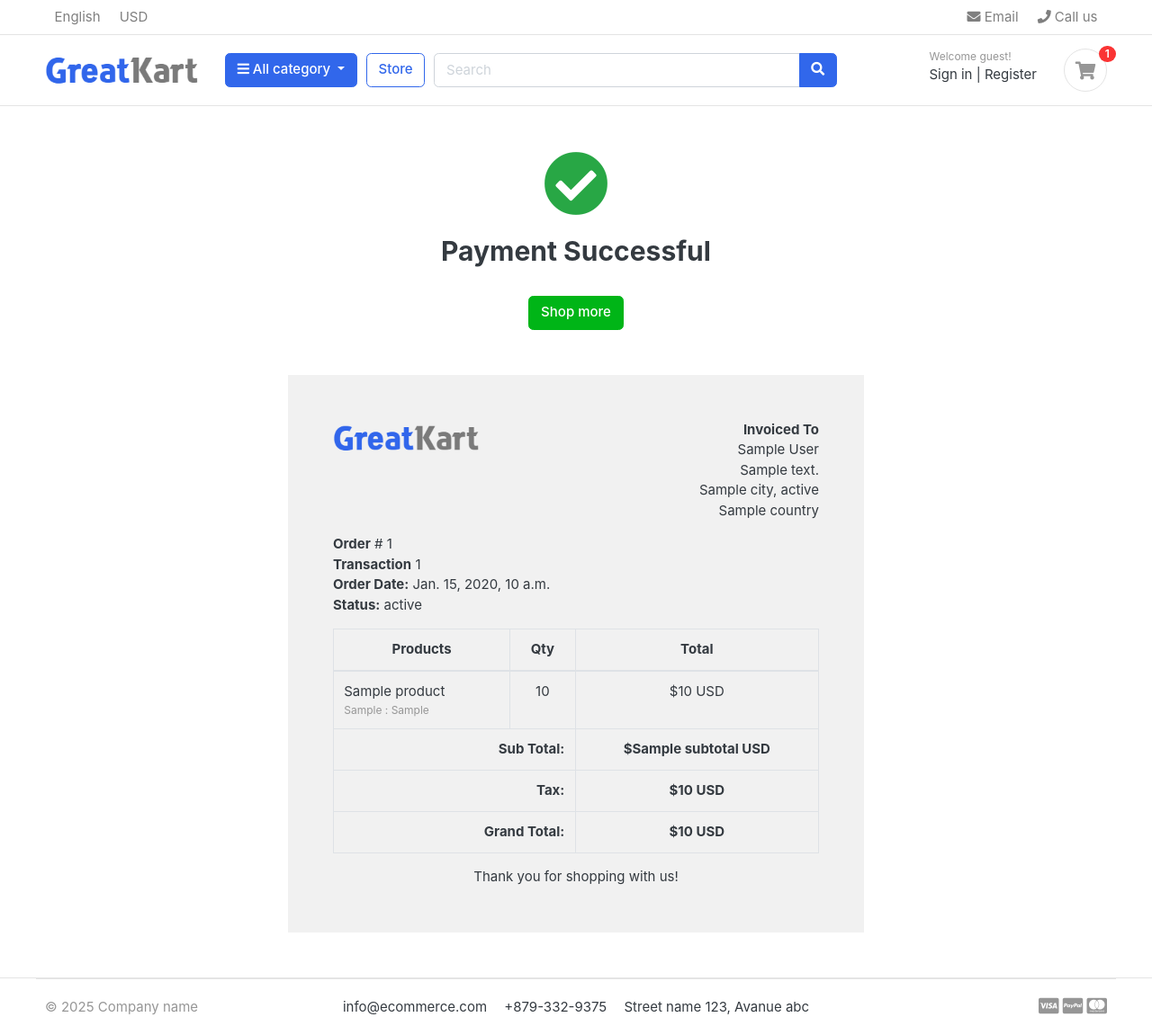
After one commit to dayforlife/django-e-commerce, a Django app: template templates/orders/order_complete.html in a window 1280 px wide. The commit adds this page. Shown: the whole page at 90% size. Run offline with Django 5.2, Linux system fonts and the light colour scheme; the template is opened without the code that fills it: most values are stand-ins (such as "Sample title", 1, 10 or a date in 2020); some libraries are stand-ins or nearby versions; some web fonts are replaced.

Commit message:
done: ordering created order invoice

```diff
--- a/orders/urls.py
+++ b/orders/urls.py
@@ -5,5 +5,5 @@ urlpatterns = [
     path('place_order/', views.place_order, name='place_order'),
 
     path('payments/', views.payments, name='payments'),
-
+    path('order_complete/', views.order_complete, name='order_complete'),
 ]
--- /dev/null
+++ b/templates/orders/order_complete.html
@@ -0,0 +1,121 @@
+{% extends 'base.html' %}
+{% load static %}
+
+{% block content %}
+
+
+<div class="container" style="margin-top: 50px;">
+    <center><i class="fas fa-check-circle" style="font-size: 72px;margin-bottom: 20px;color: #28A745;"></i></center>
+    <h2 class="text-center">Payment Successful</h2>
+    <br>
+    <div class="text-center">
+        <a href="{% url 'store' %}" class="btn btn-success">Shop more</a>
+    </div>
+</div>
+
+<div class="container"
+    style="margin: 0 auto;width: 50%;padding: 50px;background: #f1f1f1;margin-top: 50px;margin-bottom: 50px;">
+    <div class="row invoice row-printable">
+        <div class="col-md-12">
+            <!-- col-lg-12 start here -->
+            <div class="panel panel-default plain" id="dash_0">
+                <!-- Start .panel -->
+                <div class="panel-body p30">
+                    <div class="row">
+                        <!-- Start .row -->
+                        <div class="col-lg-6">
+                            <!-- col-lg-6 start here -->
+                            <div class="invoice-logo"><img src="{% static '/images/logo.png' %}" alt="Invoice logo"
+                                    style="max-height: 40px;"></div>
+                        </div>
+                        <!-- col-lg-6 end here -->
+                        <div class="col-lg-6">
+                            <!-- col-lg-6 start here -->
+                            <div class="invoice-from">
+                                <ul class="list-unstyled text-right">
+                                    <li><strong>Invoiced To</strong></li>
+                                    <li>{{order.full_name}}</li>
+                                    <li>{{order.full_address}}</li>
+                                    <li>{{order.city}}, {{order.state}}</li>
+                                    <li>{{order.country}}</li>
+                                </ul>
+                            </div>
+                        </div>
+                        <!-- col-lg-6 end here -->
+                        <div class="col-lg-12">
+                            <!-- col-lg-12 start here -->
+                            <div class="invoice-details mt25">
+                                <div class="well">
+                                    <ul class="list-unstyled mb0">
+                                        <li><strong>Order</strong> # {{order_number}}</li>
+                                        <li><strong>Transaction</strong> {{transID}}</li>
+                                        <li><strong>Order Date:</strong> {{order.created_at}}</li>
+                                        <li><strong>Status:</strong> {{payment.status}}</li>
+                                    </ul>
+                                </div>
+                            </div>
+
+                            <div class="invoice-items">
+                                <div class="table-responsive" style="overflow: hidden; outline: none;" tabindex="0">
+                                    <table class="table table-bordered">
+                                        <thead>
+                                            <tr>
+                                                <th class="per70 text-center">Products</th>
+                                                <th class="per5 text-center">Qty</th>
+                                                <th class="per25 text-center">Total</th>
+                                            </tr>
+                                        </thead>
+                                        <tbody>
+                                            {% for item in ordered_products %}
+                                            <tr>
+                                                <td>
+                                                    {{item.product.product_name}}
+                                                    <p class="text-muted small">
+                                                        {% if item.variations.all %}
+                                                        {% for i in item.variations.all %}
+                                                        {{ i.variation_category | capfirst }} : {{ i.variation_value | capfirst }}
+                                                        <br>
+                                                        {% endfor %}
+                                                        {% endif %}
+                                                    </p>
+                                                </td>
+                                                <td class="text-center">{{item.quantity}}</td>
+                                                <td class="text-center">${{item.product_price}} USD</td>
+                                            </tr>
+                                            {% endfor %}
+                                        </tbody>
+                                        <tfoot>
+                                            <tr>
+                                                <th colspan="2" class="text-right">Sub Total:</th>
+                                                <th class="text-center">${{subtotal}} USD</th>
+                                            </tr>
+                                            <tr>
+                                                <th colspan="2" class="text-right">Tax:</th>
+                                                <th class="text-center">${{order.tax}} USD</th>
+                                            </tr>
+
+                                            <tr>
+                                                <th colspan="2" class="text-right">Grand Total:</th>
+                                                <th class="text-center">${{order.order_total}} USD</th>
+                                            </tr>
+                                        </tfoot>
+                                    </table>
+                                </div>
+                            </div>
+                            <div class="invoice-footer mt25">
+                                <p class="text-center">Thank you for shopping with us!</p>
+                            </div>
+                        </div>
+                        <!-- col-lg-12 end here -->
+                    </div>
+                    <!-- End .row -->
+                </div>
+            </div>
+            <!-- End .panel -->
+        </div>
+        <!-- col-lg-12 end here -->
+    </div>
+</div>
+
+
+{% endblock %}
--- a/templates/orders/payments.html
+++ b/templates/orders/payments.html
@@ -140,7 +140,7 @@
 	let csrftoken = getCookie('csrftoken');
 	let orderID = "{{order.order_number}}"
 	let payment_method = 'PayPal'
-	let redirect_url = "#"
+	let redirect_url = "{% url 'order_complete' %}"
 	// Render the PayPal button into #paypal-button-container
 	paypal.Buttons({
 
```
Also changed, not shown: orders/admin.py (+12 -1 lines), orders/views.py (+77 -4 lines), templates/orders/order_recieved_email.html (added, +9 -0 lines).
